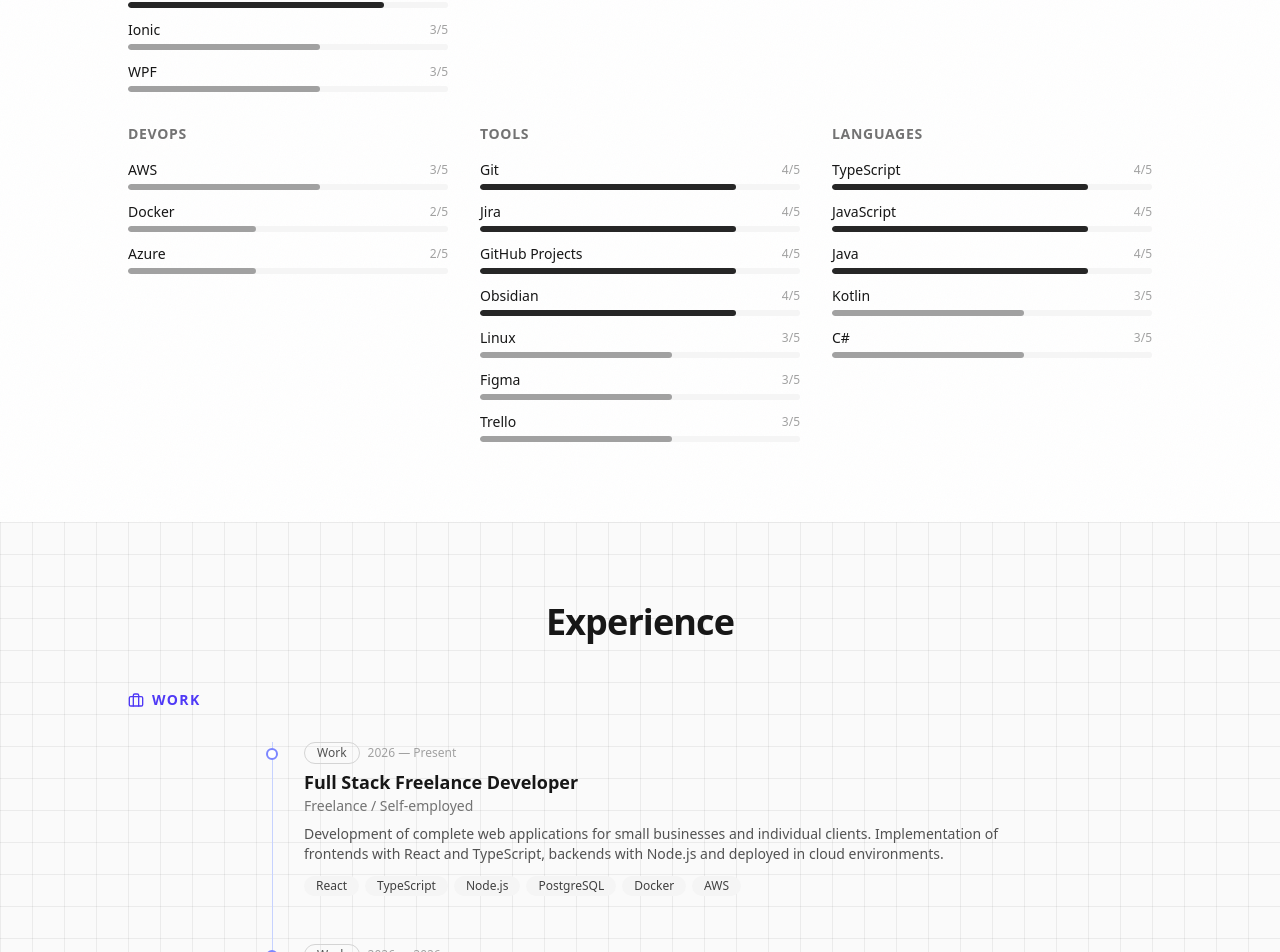
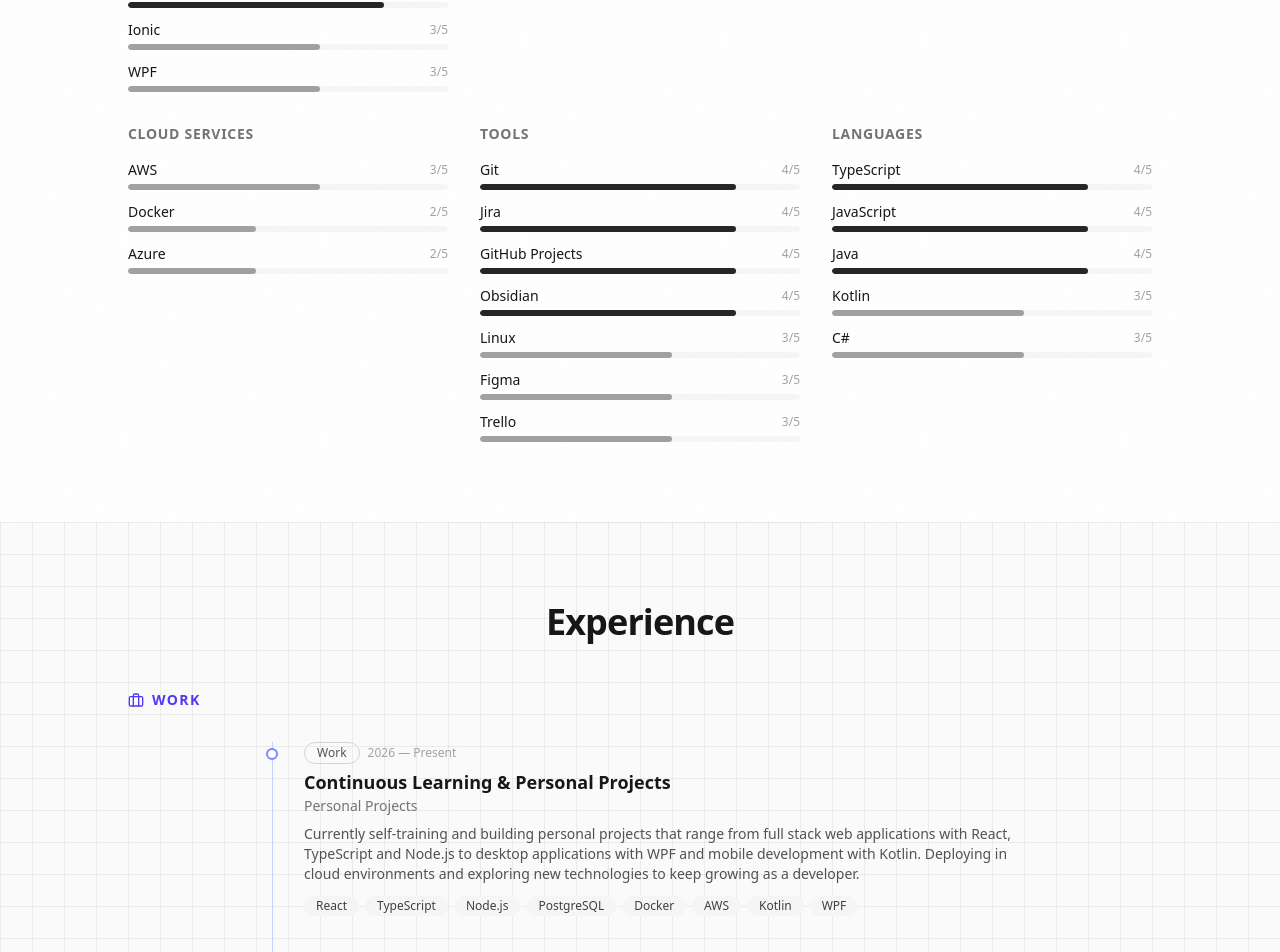
Before and after one commit to IvanAriass/Portfolio, a React (Vite) app: page / in a window 1280 px wide. Shown: the part 3079-4031 px from the top of the page. Built offline with nearby package versions, Linux system fonts and the light colour scheme.

Commit message:
Actualización del contenido

```diff
--- a/src/data/experience.ts
+++ b/src/data/experience.ts
@@ -2,10 +2,10 @@
 
 export const experiences: Experience[] = [
   {
-    id: 'work-freelance',
+    id: 'self-learning',
     startDate: '2026',
     endDate: null,
-    technologies: ['React', 'TypeScript', 'Node.js', 'PostgreSQL', 'Docker', 'AWS'],
+    technologies: ['React', 'TypeScript', 'Node.js', 'PostgreSQL', 'Docker', 'AWS', 'Kotlin', 'WPF'],
     type: 'work',
   },
   {
--- a/src/data/skills.ts
+++ b/src/data/skills.ts
@@ -16,12 +16,12 @@
   { id: 'sql', name: 'SQL', category: 'database', level: 3 },
   { id: 'mongodb', name: 'MongoDB', category: 'database', level: 2 },
   { id: 'git', name: 'Git', category: 'tools', level: 4 },
-  { id: 'docker', name: 'Docker', category: 'devops', level: 2 },
-  { id: 'AWS', name: 'AWS', category: 'devops', level: 3 },
+  { id: 'docker', name: 'Docker', category: 'cloud', level: 2 },
+  { id: 'AWS', name: 'AWS', category: 'cloud', level: 3 },
   { id: 'linux', name: 'Linux', category: 'tools', level: 3 },
   { id: 'jira', name: 'Jira', category: 'tools', level: 4 },
   { id: 'mysql', name: 'MySQL', category: 'database', level: 3 },
-  { id: 'azure', name: 'Azure', category: 'devops', level: 2 },
+  { id: 'azure', name: 'Azure', category: 'cloud', level: 2 },
   { id: 'ionic', name: 'Ionic', category: 'frontend', level: 3 },
   { id: 'figma', name: 'Figma', category: 'tools', level: 3 },
   { id: 'trello', name: 'Trello', category: 'tools', level: 3 },
--- a/src/i18n/locales/en.json
+++ b/src/i18n/locales/en.json
@@ -60,7 +60,7 @@
       "frontend": "Frontend",
       "backend": "Backend",
       "database": "Databases",
-      "devops": "DevOps",
+      "cloud": "Cloud Services",
       "tools": "Tools",
       "languages": "Languages"
     }
@@ -71,10 +71,10 @@
     "education": "Education",
     "present": "Present",
     "items": {
-      "work-freelance": {
-        "role": "Full Stack Freelance Developer",
-        "company": "Freelance / Self-employed",
-        "description": "Development of complete web applications for small businesses and individual clients. Implementation of frontends with React and TypeScript, backends with Node.js and deployed in cloud environments."
+      "self-learning": {
+        "role": "Continuous Learning & Personal Projects",
+        "company": "Personal Projects",
+        "description": "Currently self-training and building personal projects that range from full stack web applications with React, TypeScript and Node.js to desktop applications with WPF and mobile development with Kotlin. Deploying in cloud environments and exploring new technologies to keep growing as a developer."
       },
       "work-practices-1": {
         "role": "Backend Developer Intern",
--- a/src/i18n/locales/es.json
+++ b/src/i18n/locales/es.json
@@ -60,7 +60,7 @@
       "frontend": "Frontend",
       "backend": "Backend",
       "database": "Bases de Datos",
-      "devops": "DevOps",
+      "cloud": "Servicios Cloud",
       "tools": "Herramientas",
       "languages": "Lenguajes"
     }
@@ -71,10 +71,10 @@
     "education": "Educación",
     "present": "Actualidad",
     "items": {
-      "work-freelance": {
-        "role": "Desarrollador Full Stack Freelance",
-        "company": "Freelance / Autónomo",
-        "description": "Desarrollo de aplicaciones web completas para pequeños negocios y clientes particulares. Implementación de frontends con React y TypeScript, backends con Node.js y desplegados en entornos cloud."
+      "self-learning": {
+        "role": "Formación Continua y Proyectos Propios",
+        "company": "Proyectos Personales",
+        "description": "Actualmente continúo formándome de forma autodidacta mientras desarrollo proyectos propios que abarcan desde aplicaciones web full stack con React, TypeScript y Node.js hasta aplicaciones de escritorio con WPF y desarrollo móvil con Kotlin. Despliego en entornos cloud y exploro nuevas tecnologías para seguir creciendo como desarrollador."
       },
       "work-practices-1": {
         "role": "Desarrollador Backend en Prácticas",
--- a/src/sections/skills-section.tsx
+++ b/src/sections/skills-section.tsx
@@ -11,7 +11,7 @@
   'frontend',
   'backend',
   'database',
-  'devops',
+  'cloud',
   'tools',
   'languages',
 ]
--- a/src/types/index.ts
+++ b/src/types/index.ts
@@ -33,7 +33,7 @@
   | 'frontend'
   | 'backend'
   | 'database'
-  | 'devops'
+  | 'cloud'
   | 'tools'
   | 'languages'
 
```
